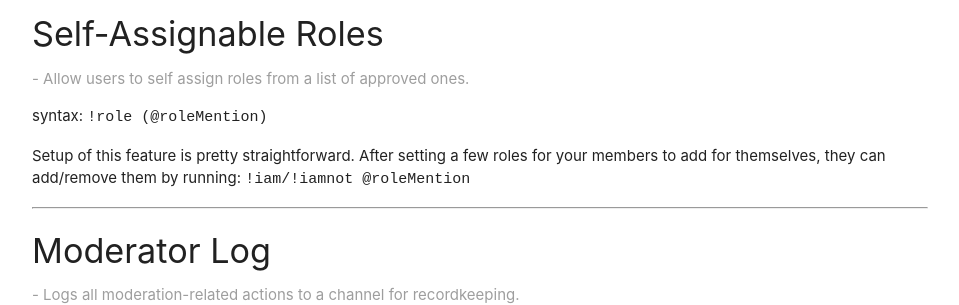
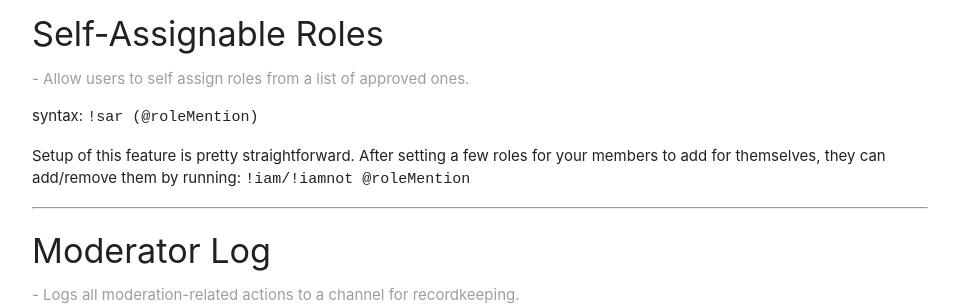
Before and after one commit to Spudnik-Group/Spudnik-Docs, a Jekyll site: the page built from getting-started.md, in a window 1280 px wide and 900 px high, scrolled down 1291 px. Shown: the part 151-456 px from the top of the window, without its empty margins (160-1119 px from the left). Built offline with Jekyll 4.4.1, drawn with Linux system fonts in a browser that asks for light colours; nearby versions of some CDN libraries.

Commit message:
a few other missed updates

```diff
--- a/_layouts/getting-started.html
+++ b/_layouts/getting-started.html
@@ -40,7 +40,7 @@
 		<hr>
 		<h4>Self-Assignable Roles</h4>
 		<p class="grey-text">- Allow users to self assign roles from a list of approved ones.</p>
-		<p>syntax: <code>!role <add|remove|list> (@roleMention)</code></p>
+		<p>syntax: <code>!sar <add|remove> (@roleMention)</code></p>
 		<p>Setup of this feature is pretty straightforward. After setting a few roles for your members to add for themselves, they can add/remove them by running: <code>!iam/!iamnot @roleMention</code></p>
 		<hr>
 		<h4>Moderator Log</h4>
```
Also changed, not shown: _includes/command_descriptions/bot_config/embed-color.md (renamed from _includes/command_descriptions/bot_config/embedcolor.md), _includes/command_descriptions/player-stats/apex-legends-stats.md (renamed from _includes/command_descriptions/gaming/apex-legends-stats.md), _includes/command_descriptions/player-stats/codbo4-stats.md (renamed from _includes/command_descriptions/gaming/codbo4-stats.md), _includes/command_descriptions/player-stats/codwwii-stats.md (renamed from _includes/command_descriptions/gaming/codwwii-stats.md), _includes/command_descriptions/player-stats/csgo-stats.md (renamed from _includes/command_descriptions/gaming/csgo-stats.md), _includes/command_descriptions/player-stats/fortnite-stats.md (renamed from _includes/command_descriptions/gaming/fortnite-stats.md), _includes/command_descriptions/player-stats/overwatch-stats.md (renamed from _includes/command_descriptions/gaming/overwatch-stats.md), _includes/command_descriptions/player-stats/r6-stats.md (renamed from _includes/command_descriptions/gaming/r6-stats.md).
